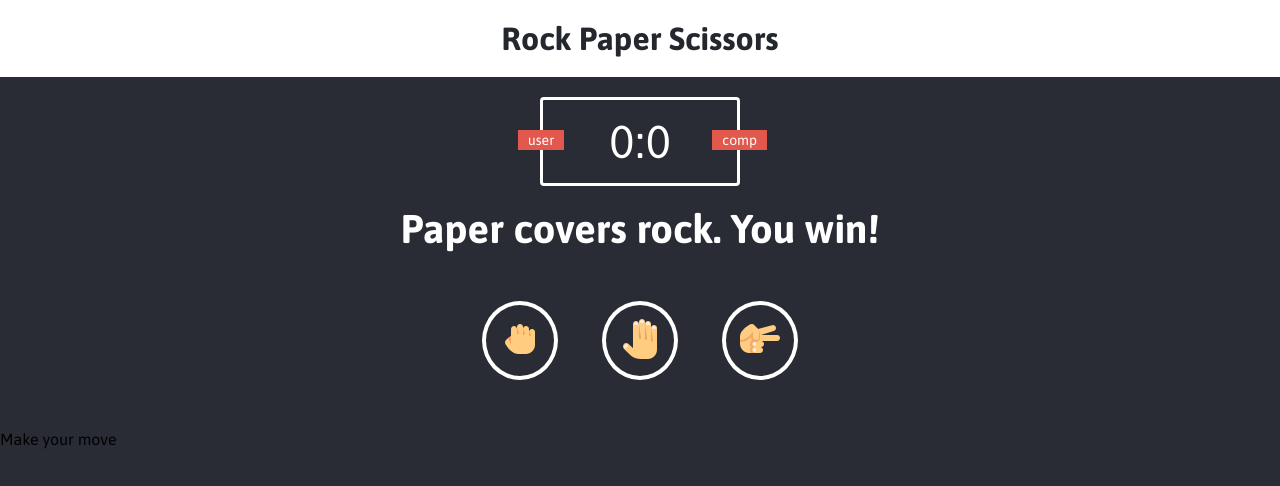
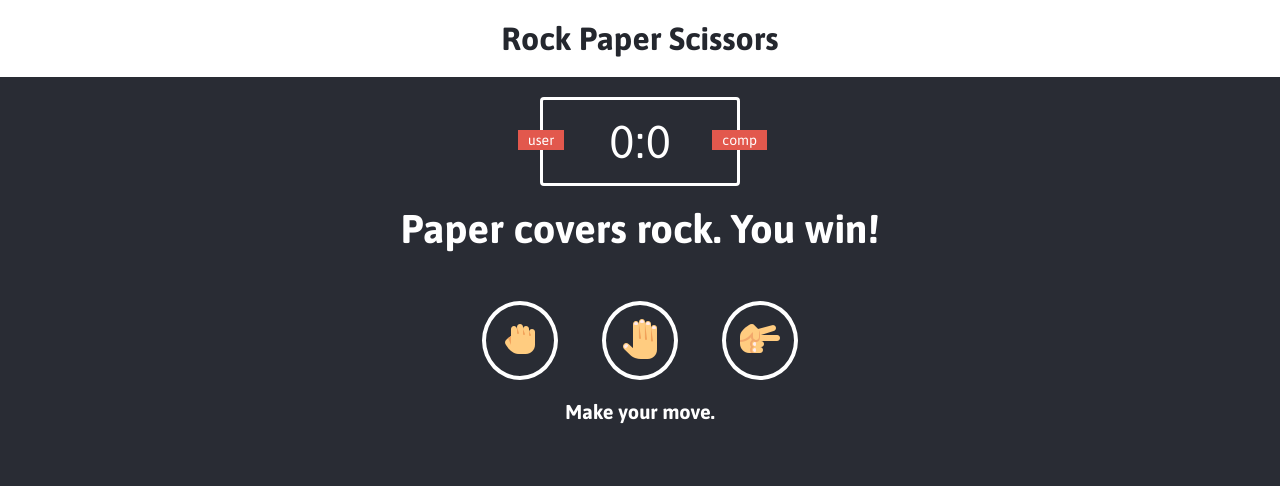
Before and after one commit to Julia-Lisec/rock-paper-scissors, a plain HTML site: page index.html in a window 1280 px wide. Drawn offline with Linux system fonts and the light colour scheme.

Commit message:
finished all html and css

```diff
--- a/index.html
+++ b/index.html
@@ -34,7 +34,7 @@
       </div>
     </div>
 
-    <p id="action-message">Make your move</p>
+    <p id="action-message">Make your move.</p>
   </body>
 
 </html>
--- a/styles.css
+++ b/styles.css
@@ -65,7 +65,7 @@ header > h1 {
 }
 
 .choices {
-  margin: 50px 0;
+  margin-top: 50px;
   text-align: center;
 }
 
@@ -75,9 +75,18 @@ header > h1 {
   margin: 0 20px;
   padding: 10px;
   display: inline-block;
+  transition: all 0.3s ease;
 }
 
 .choice:hover {
   cursor: pointer;
   background: #24272e;
 }
+
+#action-message {
+  text-align: center;
+  color: #fff;
+  font-weight: bold;
+  font-size: 20px;
+  margin-top: 20px;
+}
```
